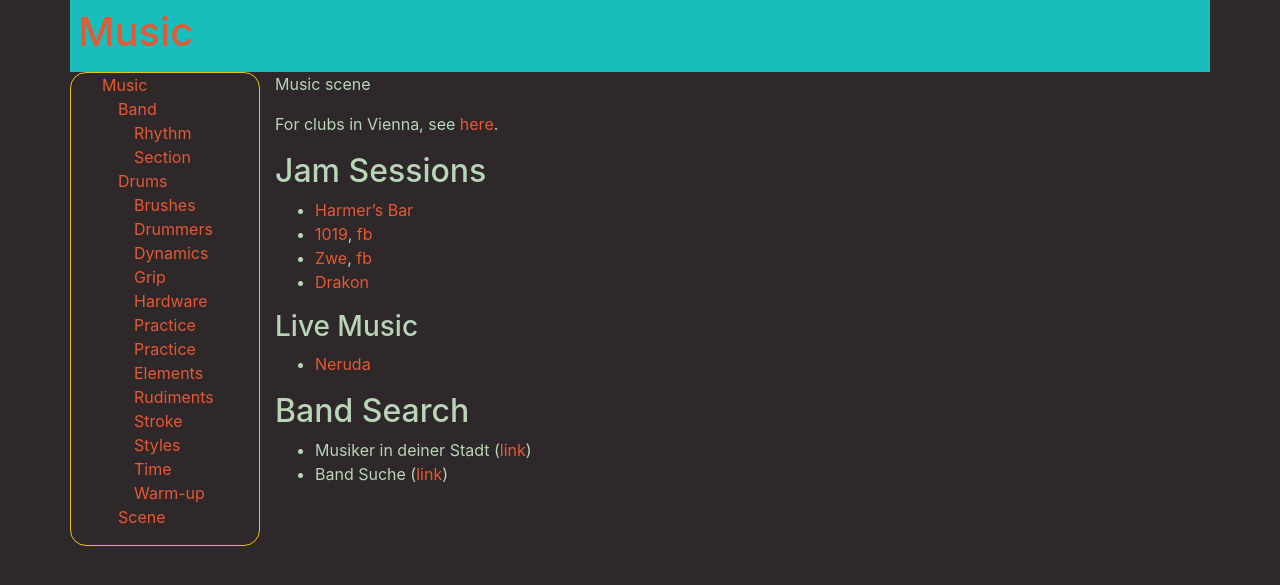
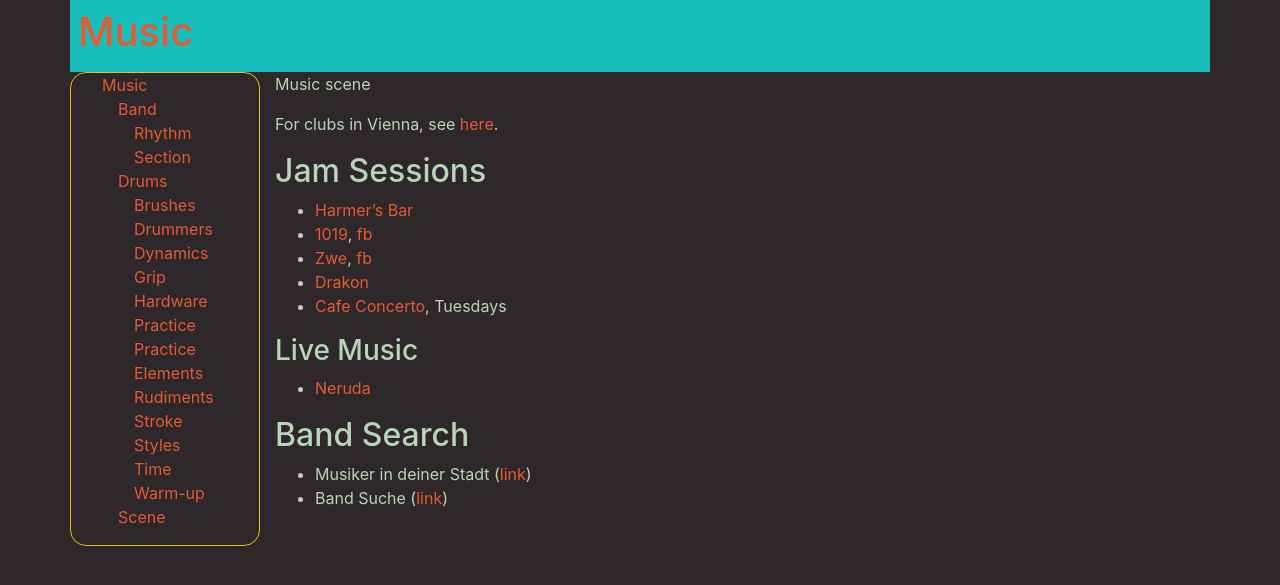
Before and after one commit to MisterY/music-site, a Jekyll site: the page built from scene.md, in a window 1280 px wide. Shown: the top 585 px of the page. Built offline with Jekyll 4.4.1, drawn with Linux system fonts in a browser that asks for light colours; nearby versions of some CDN libraries; our own code applies the rules of GitHub Pages for plain Markdown files.

Commit message:
cafe concerto

```diff
--- a/scene.md
+++ b/scene.md
@@ -11,6 +11,7 @@ For clubs in Vienna, see [here](http://austria.alensiljak.tk/entertainment/music
 - [1019](https://www.1019jazzclub.at/), [fb](https://www.facebook.com/1019jazzclub/)
 - [Zwe](http://www.zwe.cc/), [fb](https://www.facebook.com/jazzcafezwe/)
 - [Drakon](https://www.facebook.com/Drakon-386418171399681/)
+- [Cafe Concerto](http://www.cafeconcerto.at/), Tuesdays
 
 ### Live Music
 
```
